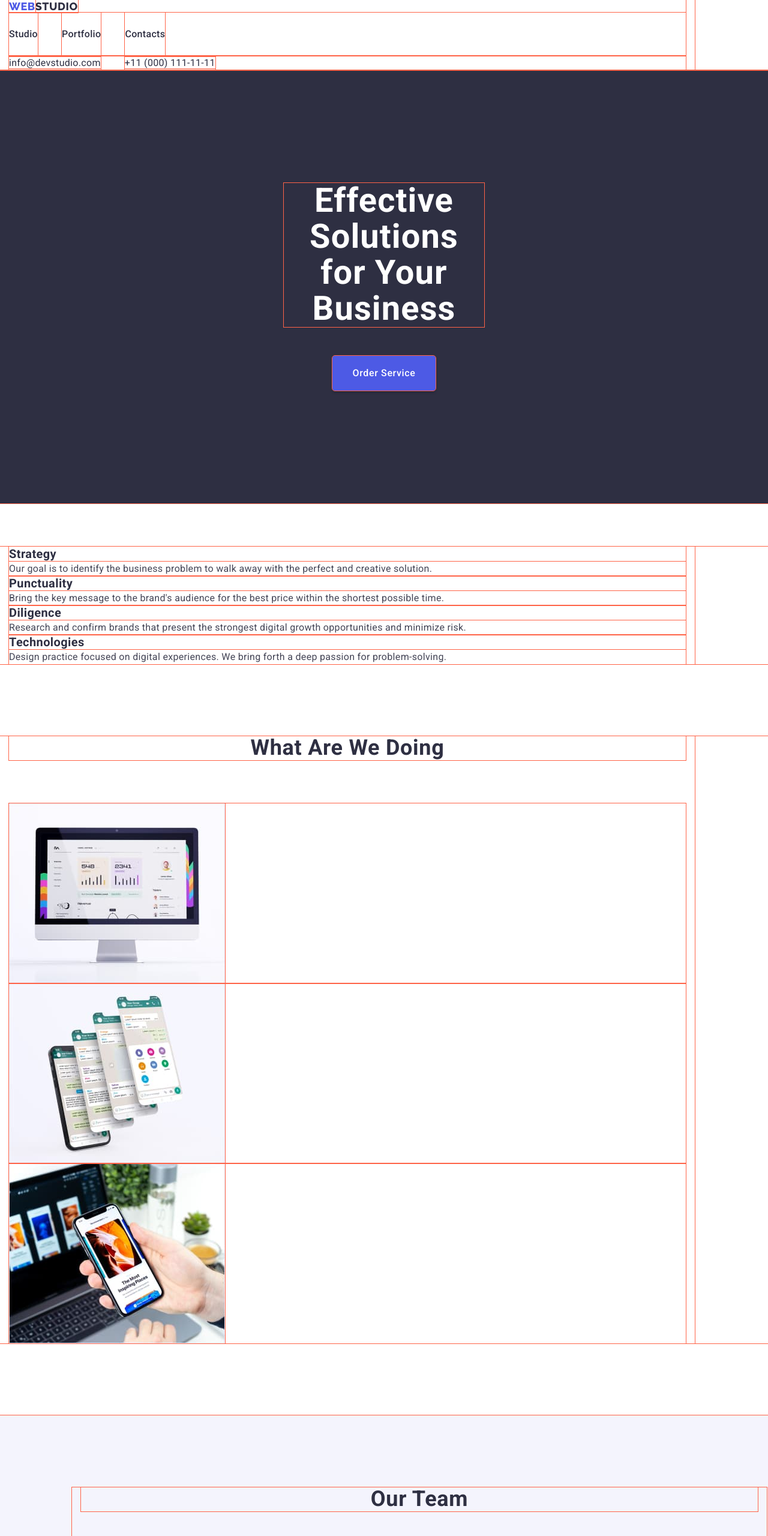
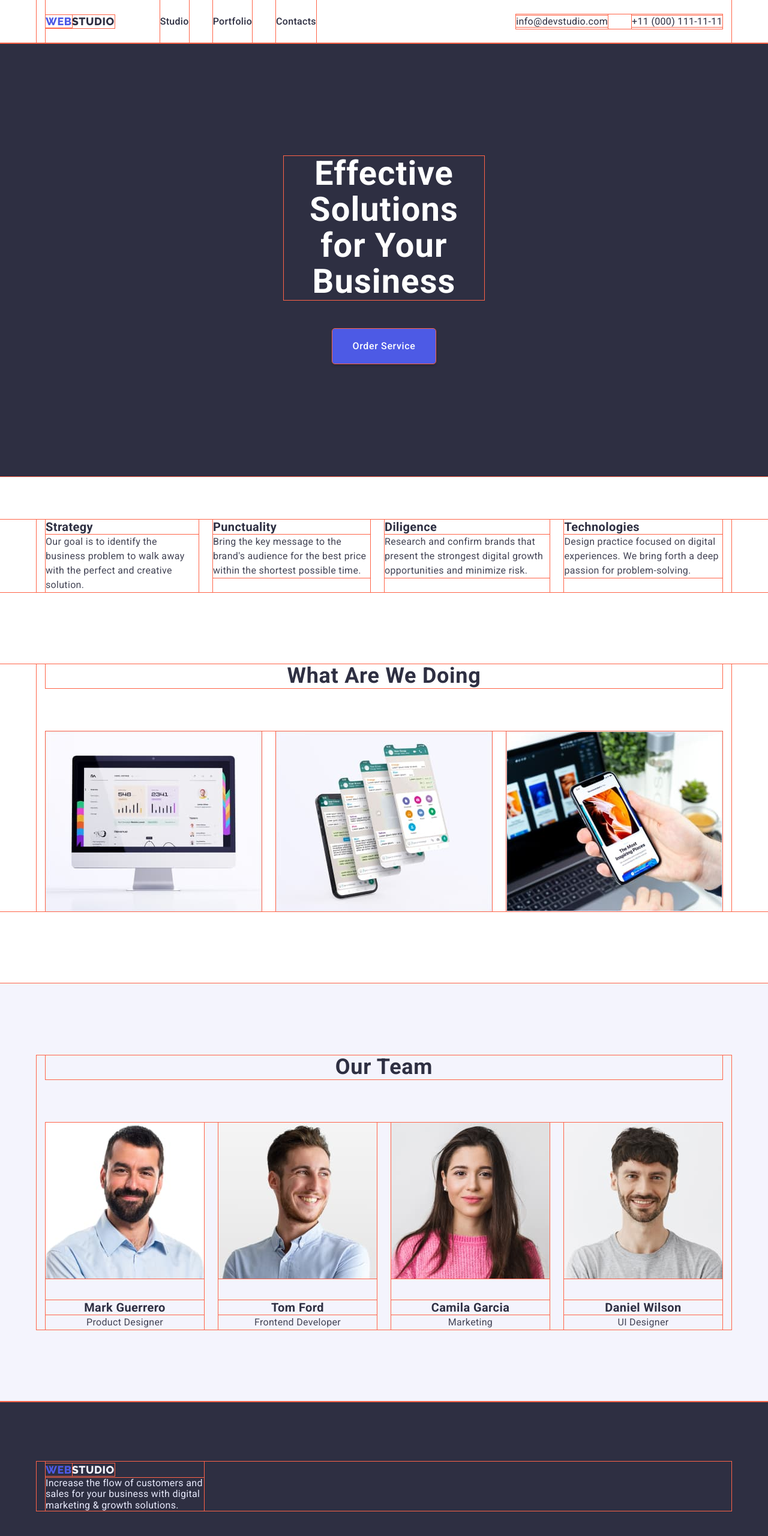
Before and after one commit to InnaShved/goit-markup-hw-03, a plain HTML site: page index.html in a window 1280 px wide. Shown: the top 2560 px of the page at 60% size. Drawn offline with nearby package versions, Linux system fonts and the light colour scheme.

Commit message:
flex added

```diff
--- a/css/styles.css
+++ b/css/styles.css
@@ -35,7 +35,10 @@ h1, h2, h3, h4, h5, h6, p, ul {
 .container {
     width: 1158px;
     padding-right: 15px;
-    padding-left:15px;
+    padding-left: 15px;
+    margin-left: auto;
+    margin-right: auto;
+
 }
 
 .logo{
@@ -96,8 +99,18 @@ h1, h2, h3, h4, h5, h6, p, ul {
 
 
 /* ------------ header and footer styles --------------- */
+.container.header-navigation{
+    display: flex;
+    align-items: center;
+
+}
+.main-nav{
+    display: flex;
+    align-items: center;
+}
 .site-nav{
     display: flex;
+    margin-left: 76px;
 }
 .site-nav .item:not(:last-child){
     margin-right: 40px;
@@ -118,10 +131,14 @@ h1, h2, h3, h4, h5, h6, p, ul {
 .site-nav .link:focus{
     color:var(--secondary-accent-color);
 }
+.address-nav{
+    display: flex;
+        margin-left: auto;
 
+}
 .auth-nav{
     display: flex;
-}
+   }
 .auth-nav .item:not(:last-child) {
     margin-right: 40px;
 }
@@ -141,8 +158,8 @@ h1, h2, h3, h4, h5, h6, p, ul {
 }
 .footer{
     padding-top: 100px;
-     padding-bottom: 100px;
-    padding-right: 156px;
+    padding-bottom: 100px;
+
 
     background-color: var(--secondary-text-color);
     color: var(--third-text-color);
@@ -152,9 +169,15 @@ h1, h2, h3, h4, h5, h6, p, ul {
     line-height: 1.5;
     letter-spacing: 0.03em;
 }
+.container .footer-info {
+    width: 264px;
+    margin-right: auto;
+}
+
 /* --------------main part styles---------- */
 
 /* hero section */
+
 .hero {
     background-color: #2E2F42;
     text-align: center;
@@ -188,27 +211,50 @@ h1, h2, h3, h4, h5, h6, p, ul {
 }
 /* ---------- values, services, teammembers sections--- */
 .section.values,
-section.services{
+section.services {
     margin-bottom: 120px;
+
+
 }
-
 .services .section-title,
 .team .section-title {
     margin-bottom: 72px;
 }
+img.teammember,
+.service-list img,
+img.worke-xample {
+    display: block;
+}
+
+
+.advantages-list.list, .service-list.list, .list.team-list{
+    display: flex;
+    justify-content: space-between;
+}
+.advantages-list .item{
+    display:inline-block;
+    width: calc((100% -24px*3)/4);
+    /* 264px; */
+
+}
+.advantages-list .item:not(:last-child){
+    margin-right: 24px;
+}
+
 
 
 .section.team {
     background-color: var(--second-bg-color);
-    padding:120px;
-    margin-bottom: 12px;
+    padding-top:120px;
+    padding-bottom: 120px;
+
 }
+
 .list .team-info{
     text-align: center;
+    margin-top: 32px;
 }
-img.teammember, .service-list img, img.worke-xample {
-    display: block;
-}
+
 /* PORTFOLIO page */
 
 
@@ -230,13 +276,23 @@ img.teammember, .service-list img, img.worke-xample {
 .examples {
     padding-top: 96px;
     padding-bottom: 120px;
+
+}
+.list.filter-btns{
+    display: flex;
+    column-gap: 24px;
+    justify-content: center;
+    margin-bottom: 72px;
+
+}
+.list.works-list {
+    display: flex;
+    flex-wrap: wrap;
+    justify-content: space-between;
 }
 img.work-example {
     margin-bottom: 32px;
 
-}
-.list.filter-btns{
-    margin-bottom: 72px;
 }
 
 .portfolio {
@@ -245,6 +301,9 @@ img.work-example {
     /* outline: 1px solid green; */
     border-bottom: 1px solid var(--third-text-color);
 }
+.portfolio:nth-last-child(-n + 3) {
+    margin-bottom: 0;
+}
 .portfolio-content{
  padding-left: 16px;
 }
--- a/index.html
+++ b/index.html
@@ -14,8 +14,8 @@
 </head>
 <body>
     <header>
-        <div class="container">
-            <nav>
+        <div class="container header-navigation">
+            <nav class="main-nav">
                 <!-- logo and navigation-->
                 <a href="./index.html" class="logo link"><span class="logo-part">Web</span>Studio</a>
                 <!-- links -->
@@ -25,7 +25,7 @@
                     <li class="item"><a href="" class="link">Contacts</a></li>
                 </ul>
             </nav>
-            <address>
+            <address  class="address-nav">
                 <ul class="auth-nav list">
                     <li class="item"><a href="mailto:info@devstudio.com" class="contacts link">info@devstudio.com</a></li>
                     <li class="item"><a href="tel:+110001111111" class="contacts link">+11 (000) 111-11-11</a></li>
@@ -45,25 +45,25 @@
                 <!-- h2 will be hidden with css -->
                 <h2 hidden class="section-title">values</h2>
                 <ul class="advantages-list list">
-                    <li>
+                    <li class="item">
                         <h3 class="title">Strategy</h3>
                         <p class="text">Our goal is to identify the business problem to walk away with the perfect and creative
                             solution.</p>
                     </li>
 
-                    <li>
+                    <li class="item">
                         <h3 class="title">Punctuality</h3>
                         <p class="text">Bring the key message to the brand's audience for the best price within the shortest possible
                             time.</p>
                     </li>
 
-                    <li>
+                    <li class="item">
                         <h3 class="title">Diligence</h3>
                         <p class="text">Research and confirm brands that present the strongest digital growth opportunities and minimize
                             risk.</p>
                     </li>
 
-                    <li>
+                    <li class="item">
                         <h3 class="title">Technologies</h3>
                         <p class="text">Design practice focused on digital experiences. We bring forth a deep passion for
                             problem-solving.</p>
@@ -129,8 +129,11 @@
     <footer class="footer">
         <div class="container">
             <!-- logo -->
-            <a href="./index.html" class="logo link footer-logo"><span class="logo-part">Web</span>Studio</a>
-            <p>Increase the flow of customers and sales for your business with digital marketing & growth solutions.</p>
+            <div class="footer-info">
+                <a href="./index.html" class="logo link footer-logo"><span class="logo-part">Web</span>Studio</a>
+                <p>Increase the flow of customers and sales for your business with digital marketing & growth solutions.</p>
+            </div>
+
         </div>
     </footer>
 </body>
```
Also changed, not shown: portfolio.html (+15 -12 lines).
